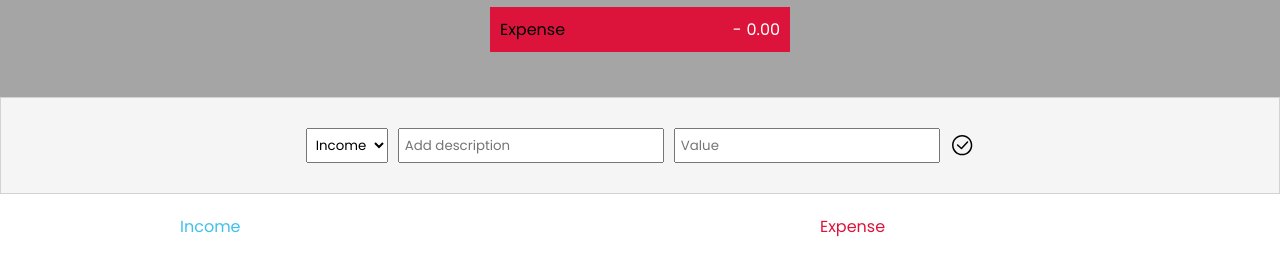
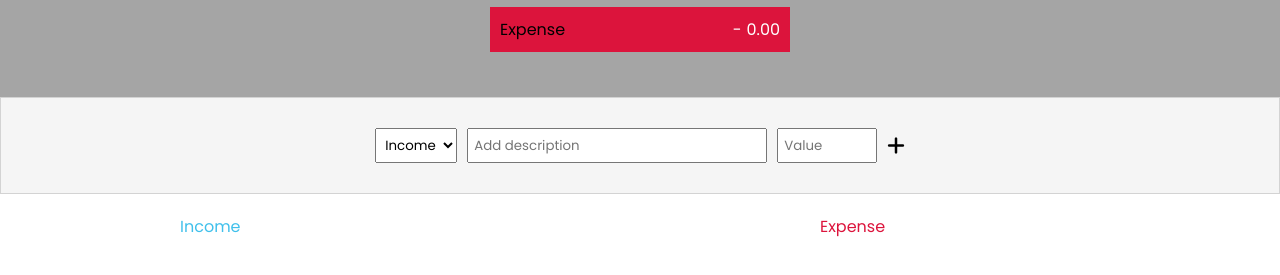
Before and after one commit to dev-yohannes/budget-calculator, a plain HTML site: page index.html in a window 1280 px wide. Shown: the part 203-478 px from the top of the page. Drawn offline with Linux system fonts and the light colour scheme.

Commit message:
removing the svg and adding a fontawesome icon

```diff
--- a/index.html
+++ b/index.html
@@ -4,6 +4,12 @@
     <meta charset="UTF-8" />
     <meta name="viewport" content="width=device-width, initial-scale=1.0" />
     <title>Budget Calculator</title>
+
+    <script
+      src="https://kit.fontawesome.com/bc257bab38.js"
+      crossorigin="anonymous"
+    ></script>
+
     <link rel="stylesheet" href="style.css" />
   </head>
   <body>
@@ -35,6 +41,7 @@
           <input
             type="text"
             name="description"
+            class="description"
             id="description"
             placeholder="Add description"
           />
@@ -42,22 +49,10 @@
             type="number"
             name="number-input"
             id="number-input"
+            class="number-input"
             placeholder="Value"
           />
-          <svg
-            class="check-icon"
-            clip-rule="evenodd"
-            fill-rule="evenodd"
-            stroke-linejoin="round"
-            stroke-miterlimit="2"
-            viewBox="0 0 24 24"
-            xmlns="http://www.w3.org/2000/svg"
-          >
-            <path
-              d="m11.998 2.005c5.517 0 9.997 4.48 9.997 9.997 0 5.518-4.48 9.998-9.997 9.998-5.518 0-9.998-4.48-9.998-9.998 0-5.517 4.48-9.997 9.998-9.997zm0 1.5c-4.69 0-8.498 3.807-8.498 8.497s3.808 8.498 8.498 8.498 8.497-3.808 8.497-8.498-3.807-8.497-8.497-8.497zm-5.049 8.886 3.851 3.43c.142.128.321.19.499.19.202 0 .405-.081.552-.242l5.953-6.509c.131-.143.196-.323.196-.502 0-.41-.331-.747-.748-.747-.204 0-.405.082-.554.243l-5.453 5.962-3.298-2.938c-.144-.127-.321-.19-.499-.19-.415 0-.748.335-.748.746 0 .205.084.409.249.557z"
-              fill-rule="nonzero"
-            />
-          </svg>
+          <i class="fa-solid fa-plus fa-lg add-icon"></i>
         </div>
         <div class="budget-list">
           <div class="income-section">
```
